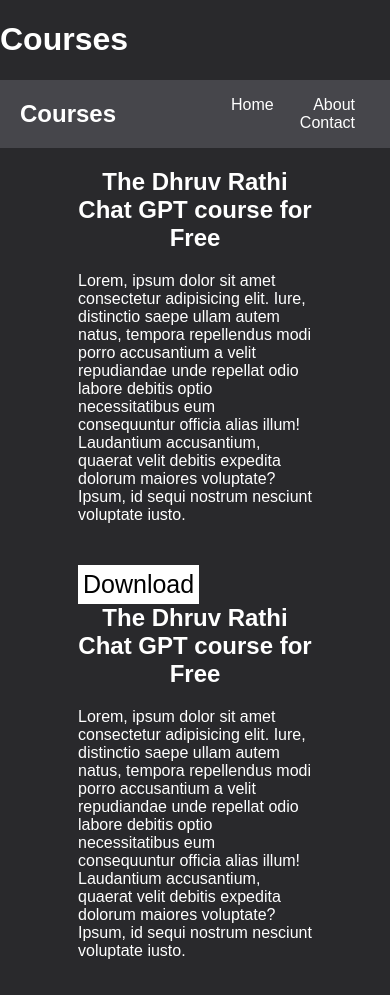
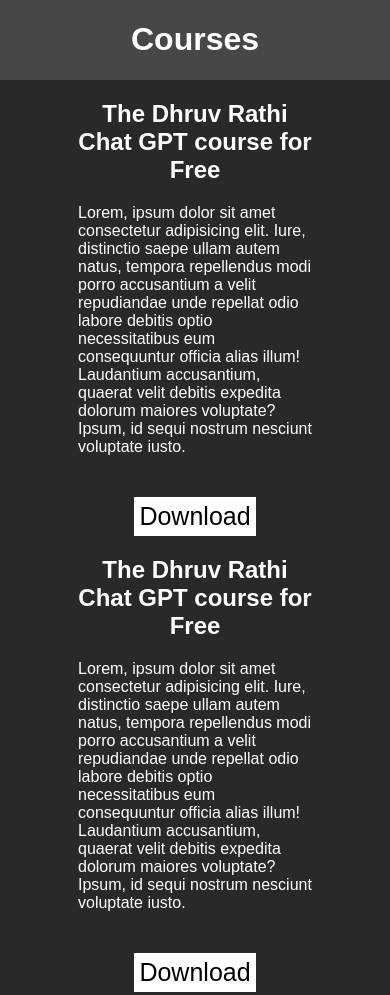
Before and after one commit to nikhilwebdeveloper/chatgptcourse, a plain HTML site: page index.html in a window 390 px wide. Shown: the top 995 px of the page. Drawn offline with Linux system fonts and the light colour scheme.

Commit message:
Update style.css

```diff
--- a/style.css
+++ b/style.css
@@ -13,6 +13,9 @@
 header{
     color:white;
     width: 100%;
+}
+header h1{
+    display: none;
 }
 nav{
     background-color: rgb(70, 70, 75);
@@ -55,7 +58,7 @@
 section h2{
     color:white;
     text-align: center;
-    margin-top: 0;
+    margin-top: 20px;
 }
 section a{
     display: inline-block;
@@ -91,3 +94,29 @@
     text-align: left;
     padding-left: 40px;
 }
+
+/* MOBILE RESPONSIVE */
+
+/* I KNOW YOU WILL COME HERE SAALE PUNJABI */
+
+@media only screen and (min-width: 320px) and (max-width: 768px){
+    footer div{
+        width: 100%;
+    }
+    nav{
+        display: none;
+    }
+    header{
+        background-color: rgb(70, 70, 75);
+        text-align: center;
+    }
+    header h1{
+        display: inline-block;
+    }
+    section{
+        text-align: center;
+    }
+    section p{
+        text-align: left;
+    }
+}
```
